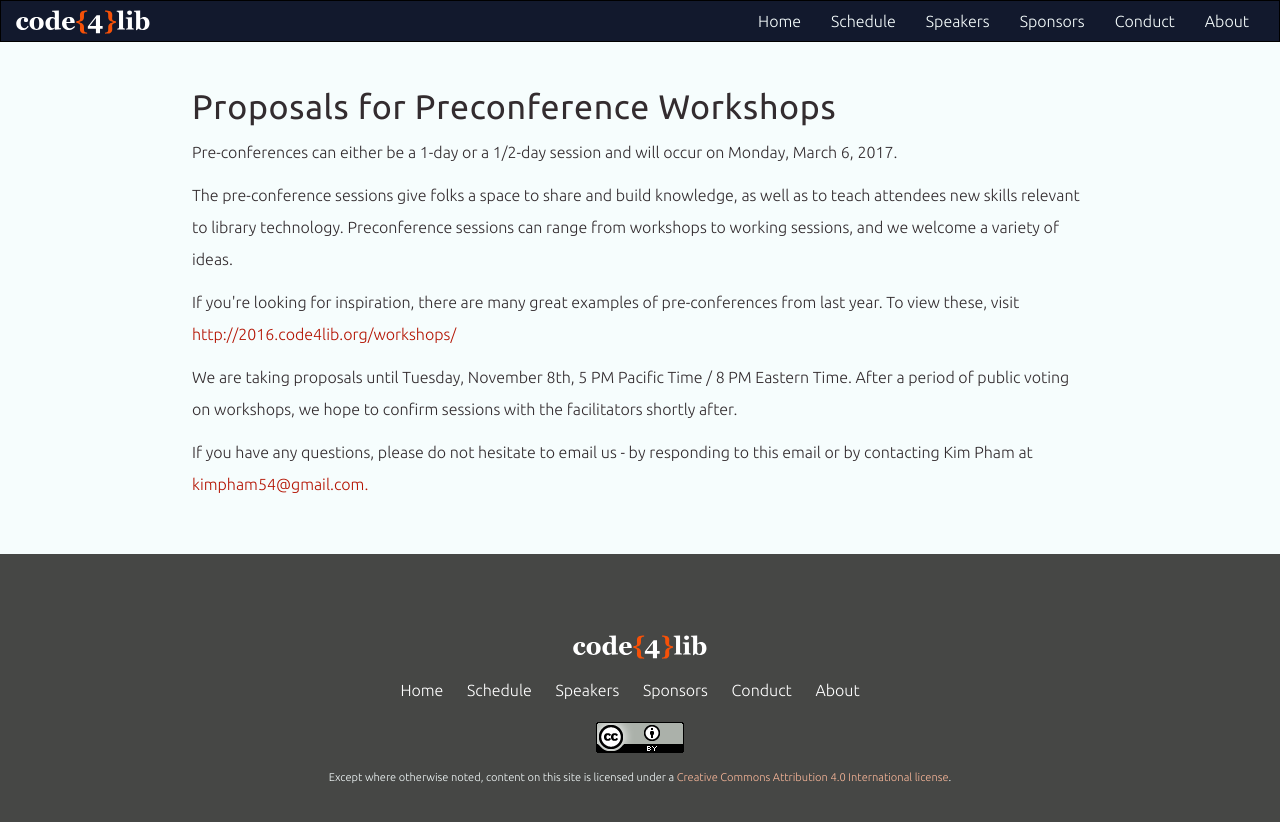
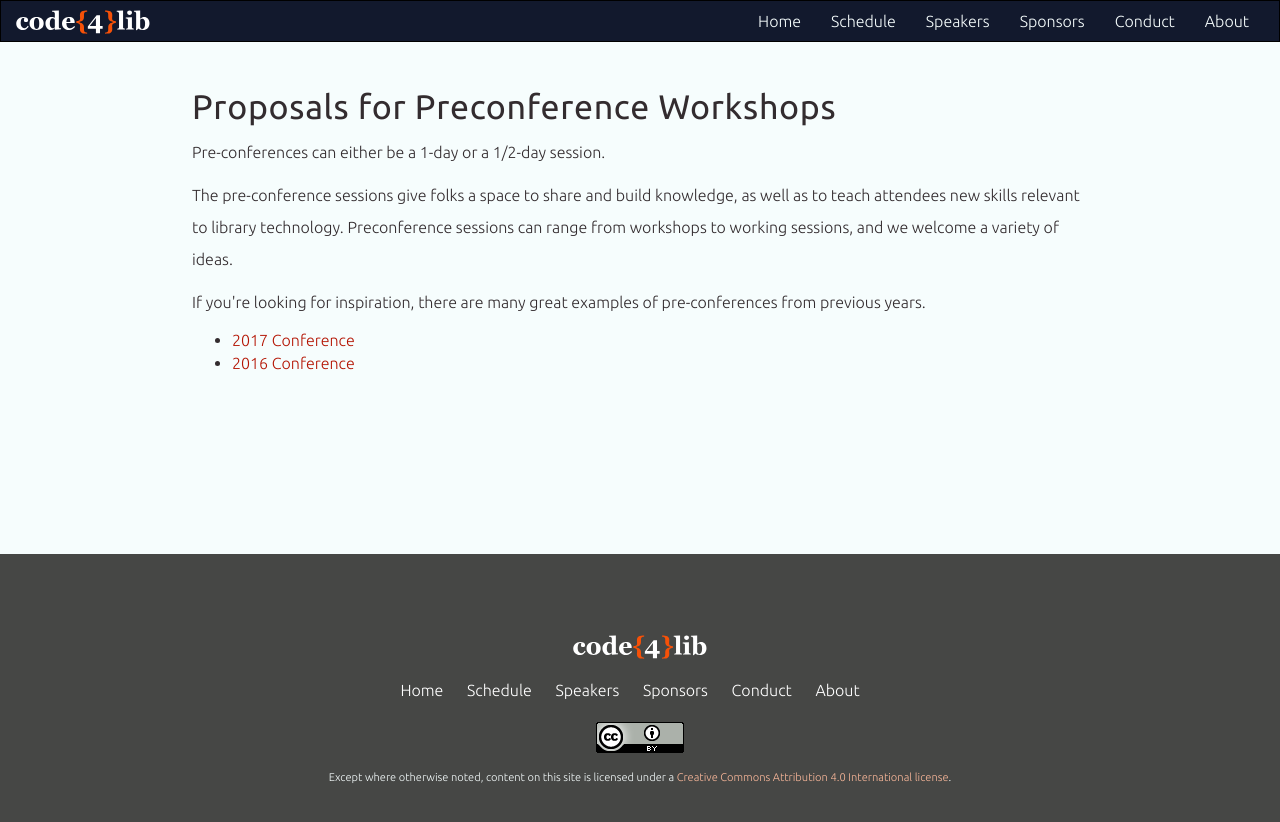
Before and after one commit to code4lib/2018.code4lib.org, a Jekyll site: the page built from about/propose-a-workshop.html, in a window 1280 px wide. Shown: the top 822 px of the page. Built offline with Jekyll 4.4.1, drawn with Linux system fonts in a browser that asks for light colours; some web fonts are replaced.

Commit message:
about/ files cleaned

```diff
--- a/about/index.html
+++ b/about/index.html
@@ -14,7 +14,10 @@ title: About
 
         <h2>Code4Lib is a vibrant and diverse community.</h2>
         <p>
-            We are developers and technologists for libraries, museums, and archives who have a strong commitment to open technologies. Code4Lib began as a simple mailing list in 2003 and held its first face-to-face meeting in 2005 in Chicago. The first official annual conference was held in 2006 in Corvallis, Oregon. Code4Lib is dedicated to being a diverse and inclusive community of technologists seeking to share ideas and build collaboration.
+            We are developers and technologists for libraries, museums, and archives who have a strong commitment to open
+            technologies. Code4Lib began as a simple mailing list in 2003 and held its first face-to-face meeting in 2005
+            in Chicago. The first official annual conference was held in 2006 in Corvallis, Oregon. Code4Lib is dedicated
+            to being a diverse and inclusive community of technologists seeking to share ideas and build collaboration.
         </p>
     </div>
 </div>
--- a/about/propose-a-workshop.html
+++ b/about/propose-a-workshop.html
@@ -19,24 +19,27 @@ categories: preconf
         </div>
         <div class="row">
             <div class="col-xs-12">
-                <p>Pre-conferences can either be a 1-day or a 1/2-day session and will occur on Monday, March 6, 2017.</p>
+                <p>Pre-conferences can either be a 1-day or a 1/2-day session. <!-- and will occur on Monday, March 6, 2017. --></p>
                 <p>
                     The pre-conference sessions give folks a space to share and build knowledge, as well as to teach
                     attendees new skills relevant to library technology. Preconference sessions can range from workshops
                     to working sessions, and we welcome a variety of ideas.
                 </p>
                 <p>
-                    If you're looking for inspiration, there are many great examples of pre-conferences from last year.
-                    To view these, visit <a href="http://2016.code4lib.org/workshops/">http://2016.code4lib.org/workshops/</a>
+                    If you're looking for inspiration, there are many great examples of pre-conferences from previous years.
+                    <ul>
+                        <li><a href="http://2016.code4lib.org/workshops/">2017 Conference</a></li>
+                        <li><a href="http://2016.code4lib.org/workshops/">2016 Conference</a></li>
+                    </ul>
                 </p>
-                <p>
+                <!--<p>
                     We are taking proposals until Tuesday, November 8th, 5 PM Pacific Time / 8 PM Eastern Time. After a
                     period of public voting on workshops, we hope to confirm sessions with the facilitators shortly after.
                 </p>
                 <p>
                     If you have any questions, please do not hesitate to email us - by responding to this email or by
                     contacting Kim Pham at <a href="mailto:kimpham54@gmail.com">kimpham54@gmail.com.</a>
-                </p>
+                </p>-->
             </div>
         </div>
     </div>
```
Also changed, not shown: about/propose-a-talk.html (+35 -13 lines).
